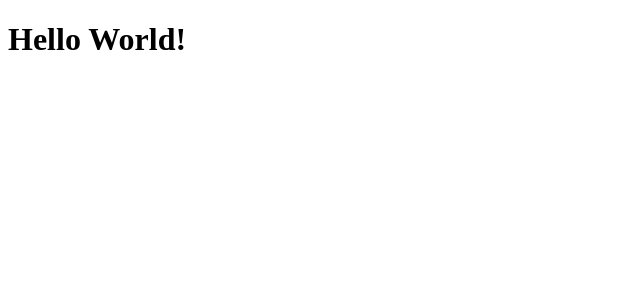
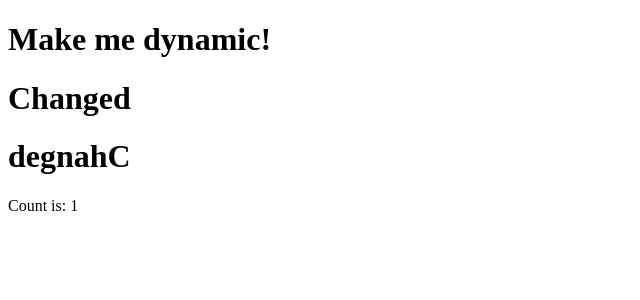
Before and after one commit to kinari321/vuejs-tutorial, a Vue app: page / in a window 1280 px wide. Shown: the top 300 px of the page, without its empty margins (0-640 px from the left). Built offline with nearby package versions, Linux system fonts and the light colour scheme.

Commit message:
宣言的レンダリング を記述

```diff
--- a/src/App.vue
+++ b/src/App.vue
@@ -1,3 +1,22 @@
+<script setup>
+  import { reactive, ref } from 'vue';
+
+  const counter = reactive({
+    count: 0,
+  });
+
+  console.log(counter.count);
+  counter.count++;
+
+  const message = ref('Hello World!');
+
+  console.log(message.value);
+  message.value = 'Changed';
+</script>
+
 <template>
-  <h1>Hello World!</h1>
+  <h1>Make me dynamic!</h1>
+  <h1>{{ message }}</h1>
+  <h1>{{ message.split('').reverse().join('') }}</h1>
+  <p>Count is: {{ counter.count }}</p>
 </template>
```
